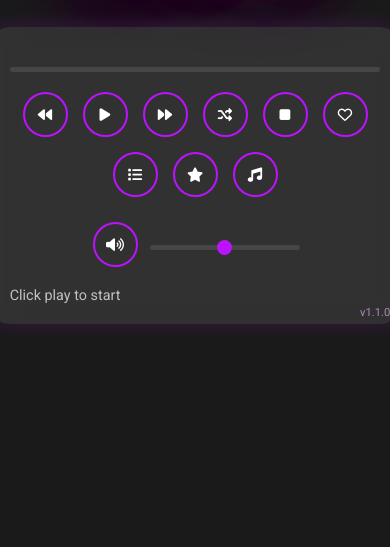
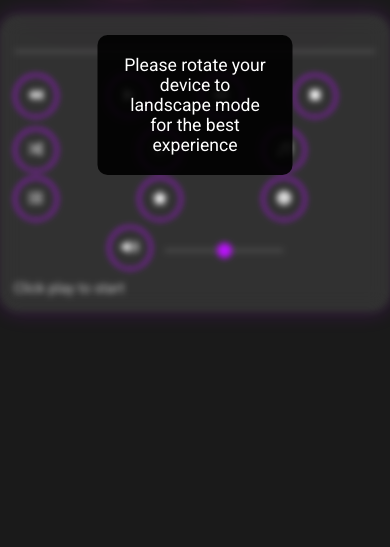
Before and after one commit to michael5cents/Popz-Place-Radio, a website built with Vite: page index.html in a window 390 px wide. Shown: the part 317-864 px from the top of the page. Built offline with nearby package versions, Linux system fonts and the light colour scheme; files whose address does not match are found by name.

Commit message:
Optimize layout for Samsung Z Fold3
- Reorganize controls into responsive grid layout (4-3-3 button rows)
- Add landscape orientation preference and lock
- Optimize for Z Fold3 closed (768px) and unfolded (1024px) modes
- Add portrait mode warning overlay to encourage landscape
- Reduce button sizes and spacing for mobile
- Improve touch targets and mobile usability
- Support both folded and unfolded Z Fold3 states

```diff
--- a/index.html
+++ b/index.html
@@ -8,6 +8,7 @@
     <meta name="apple-mobile-web-app-capable" content="yes">
     <meta name="apple-mobile-web-app-status-bar-style" content="black-translucent">
     <meta name="theme-color" content="#bc13fe">
+    <meta name="screen-orientation" content="landscape">
     <link href="https://fonts.googleapis.com/css2?family=Dancing+Script:wght@700&family=Roboto:wght@400;700&display=swap" rel="stylesheet">
     <link href="https://cdnjs.cloudflare.com/ajax/libs/font-awesome/6.0.0/css/all.min.css" rel="stylesheet">
     <style>
@@ -26,6 +27,7 @@
 
         .banner {
             margin-bottom: 40px;
+            text-align: center;
         }
 
         .neon-text {
@@ -74,13 +76,32 @@
             backdrop-filter: blur(10px);
             width: 85%;
             max-width: 550px;
+            position: relative;
         }
 
         .controls {
+            display: grid;
+            grid-template-columns: repeat(4, 1fr);
+            gap: 15px;
+            margin: 20px 0;
+            max-width: 100%;
+        }
+
+        .controls-row-2 {
+            display: grid;
+            grid-template-columns: repeat(3, 1fr);
+            gap: 15px;
+            margin: 10px 0;
+            max-width: 100%;
+        }
+
+        .volume-control {
+            grid-column: span 4;
             display: flex;
+            align-items: center;
             justify-content: center;
-            gap: 20px;
-            margin: 20px 0;
+            gap: 10px;
+            margin-top: 10px;
         }
 
         .control-button {
@@ -321,37 +342,104 @@
             border: none;
         }
 
-        /* Mobile optimizations */
+        /* Samsung Z Fold3 optimizations */
         @media (max-width: 768px) {
+            body {
+                padding: 10px;
+            }
+
             .neon-text {
-                font-size: 2.5em;
+                font-size: 2.2em;
+                margin-bottom: 10px;
+            }
+
+            .banner {
+                margin-bottom: 20px;
             }
 
             .player {
-                width: 95%;
-                padding: 20px;
+                width: 98%;
+                padding: 15px;
+                max-width: none;
             }
 
             .controls {
-                gap: 15px;
-                flex-wrap: wrap;
-                justify-content: center;
+                grid-template-columns: repeat(4, 1fr);
+                gap: 10px;
+                margin: 15px 0 10px 0;
+            }
+
+            .controls-row-2 {
+                grid-template-columns: repeat(3, 1fr);
+                gap: 10px;
+                margin: 5px 0;
             }
 
             .control-button {
-                width: 45px;
-                height: 45px;
-                font-size: 0.9em;
+                width: 40px;
+                height: 40px;
+                font-size: 0.85em;
+                min-width: 40px;
+                min-height: 40px;
             }
 
             .volume-control {
-                width: 100%;
-                justify-content: center;
-                margin-top: 10px;
+                grid-column: span 4;
+                margin-top: 5px;
             }
 
             .volume-slider-container {
-                width: 150px;
+                width: 120px;
+            }
+
+            #status {
+                font-size: 0.9em;
+                margin-top: 10px;
+            }
+        }
+
+        /* Z Fold3 unfolded (landscape tablet mode) */
+        @media (min-width: 769px) and (max-width: 1024px) {
+            .player {
+                width: 90%;
+                max-width: 700px;
+            }
+
+            .controls {
+                grid-template-columns: repeat(6, 1fr);
+                gap: 20px;
+            }
+
+            .controls-row-2 {
+                grid-template-columns: repeat(4, 1fr);
+                gap: 20px;
+            }
+
+            .volume-control {
+                grid-column: span 6;
+            }
+        }
+
+        /* Force landscape orientation */
+        @media (orientation: portrait) and (max-width: 768px) {
+            body::before {
+                content: "Please rotate your device to landscape mode for the best experience";
+                position: fixed;
+                top: 50%;
+                left: 50%;
+                transform: translate(-50%, -50%);
+                background: rgba(0, 0, 0, 0.9);
+                color: white;
+                padding: 20px;
+                border-radius: 10px;
+                text-align: center;
+                z-index: 9999;
+                font-size: 1.1em;
+            }
+
+            .banner, .player {
+                filter: blur(3px);
+                pointer-events: none;
             }
         }
 
@@ -370,24 +458,7 @@
             min-height: 44px;
         }
 
-        /* Version info styling */
-        .version-info {
-            position: absolute;
-            bottom: 10px;
-            right: 15px;
-            color: rgba(255, 255, 255, 0.5);
-            font-size: 0.8em;
-            font-family: 'Roboto', sans-serif;
-            text-shadow: 0 0 5px rgba(188, 19, 254, 0.3);
-        }
 
-        @media (max-width: 768px) {
-            .version-info {
-                bottom: 5px;
-                right: 10px;
-                font-size: 0.7em;
-            }
-        }
     </style>
 </head>
 <body>
@@ -400,6 +471,7 @@
             <div class="progress-bar" id="progress-bar"></div>
         </div>
 
+        <!-- Main playback controls (4 buttons per row) -->
         <div class="controls">
             <button class="control-button" id="prev-button" title="Previous">
                 <i class="fas fa-backward"></i>
@@ -410,24 +482,38 @@
             <button class="control-button" id="next-button" title="Next">
                 <i class="fas fa-forward"></i>
             </button>
+            <button class="control-button" id="stop-button" title="Stop">
+                <i class="fas fa-stop"></i>
+            </button>
+        </div>
+
+        <!-- Secondary controls (3 buttons per row) -->
+        <div class="controls-row-2">
             <button class="control-button" id="shuffle-button" title="Shuffle">
                 <i class="fas fa-random"></i>
-            </button>
-            <button class="control-button" id="stop-button" title="Stop">
-                <i class="fas fa-stop"></i>
             </button>
             <button class="control-button" id="favorite-button" title="Toggle Favorite">
                 <i class="far fa-heart"></i>
             </button>
+            <button class="control-button" id="show-tracks-button" title="Show All Tracks">
+                <i class="fas fa-music"></i>
+            </button>
+        </div>
+
+        <!-- Tertiary controls (3 buttons per row) -->
+        <div class="controls-row-2">
             <button class="control-button" id="favorites-list-button" title="Show Favorites">
                 <i class="fas fa-list"></i>
             </button>
             <button class="control-button" id="play-favorites-button" title="Play Favorites Only">
                 <i class="fas fa-star"></i>
             </button>
-            <button class="control-button" id="show-tracks-button" title="Show All Tracks">
-                <i class="fas fa-music"></i>
+            <button class="control-button" id="version-button" title="Show Version">
+                <i class="fas fa-info-circle"></i>
             </button>
+        </div>
+
+        <!-- Volume control (full width) -->
         <div class="volume-control">
             <button class="control-button" id="volume-button" title="Toggle Mute">
                 <i class="fas fa-volume-up"></i>
@@ -436,10 +522,8 @@
                 <input type="range" id="volume-slider" min="0" max="100" value="50">
             </div>
         </div>
-        </div>
 
         <div id="status">Click play to start</div>
-        <div class="version-info">v1.1.0</div>
     </div>
 
     <div class="favorites-modal" id="favorites-modal">
--- a/player.js
+++ b/player.js
@@ -20,6 +20,7 @@ const showTracksButton = document.getElementById('show-tracks-button');
 const tracksModal = document.getElementById('tracks-modal');
 const closeTracksButton = document.getElementById('close-tracks');
 const tracksList = document.getElementById('tracks-list');
+const versionButton = document.getElementById('version-button');
 
 // Track list and current track
 let tracks = [];
@@ -616,27 +617,30 @@ if (savedVolume !== null) {
 }
 updateVolumeIcon();
 
-// Load and display version info
-async function loadVersionInfo() {
+// Show version info
+async function showVersionInfo() {
     try {
         const response = await fetch('/api/version');
         const data = await response.json();
 
         if (data.version) {
-            const versionElement = document.querySelector('.version-info');
-            if (versionElement) {
-                versionElement.textContent = `v${data.version}`;
-                versionElement.title = `${data.name} v${data.version}`;
-            }
+            status.textContent = `${data.name} v${data.version} - ${data.description}`;
+            setTimeout(() => {
+                if (status.textContent.includes(data.version)) {
+                    status.textContent = currentTrack || 'Click play to start';
+                }
+            }, 3000);
         }
     } catch (error) {
         console.log('Could not load version info:', error);
-        // Keep the static version if API fails
+        status.textContent = 'Popz Place Radio v1.1.0 - Mobile & Shuffle Fixes';
+        setTimeout(() => {
+            if (status.textContent.includes('v1.1.0')) {
+                status.textContent = currentTrack || 'Click play to start';
+            }
+        }, 3000);
     }
 }
-
-// Load version on startup
-loadVersionInfo();
 
 // Event listeners
 playButton.addEventListener('click', togglePlay);
@@ -655,6 +659,7 @@ volumeButton.addEventListener('click', toggleMute);
 volumeSlider.addEventListener('input', handleVolumeChange);
 showTracksButton.addEventListener('click', showAllTracks);
 closeTracksButton.addEventListener('click', () => tracksModal.style.display = 'none');
+versionButton.addEventListener('click', showVersionInfo);
 
 // Save volume setting
 volumeSlider.addEventListener('change', () => {
@@ -737,3 +742,30 @@ window.addEventListener('blur', () => {
     console.log('Window blurred');
     // Don't pause on blur - let it continue playing
 });
+
+// Force landscape orientation on mobile
+function forceLandscapeOrientation() {
+    if (screen.orientation && screen.orientation.lock) {
+        screen.orientation.lock('landscape').catch(err => {
+            console.log('Could not lock orientation:', err);
+        });
+    }
+}
+
+// Check if device supports orientation lock and apply it
+if ('orientation' in screen) {
+    forceLandscapeOrientation();
+}
+
+// Handle orientation changes
+window.addEventListener('orientationchange', () => {
+    setTimeout(() => {
+        if (window.innerHeight > window.innerWidth && window.innerWidth < 768) {
+            // Portrait mode on mobile - show rotation message
+            console.log('Portrait mode detected - encouraging landscape');
+        } else {
+            // Landscape mode - good to go
+            console.log('Landscape mode - optimal layout');
+        }
+    }, 100);
+});
```
Lines whose indentation alone changed are shown as unchanged.
